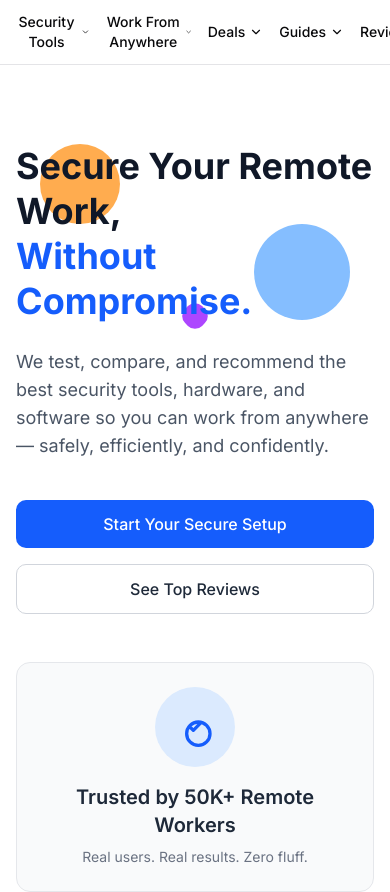
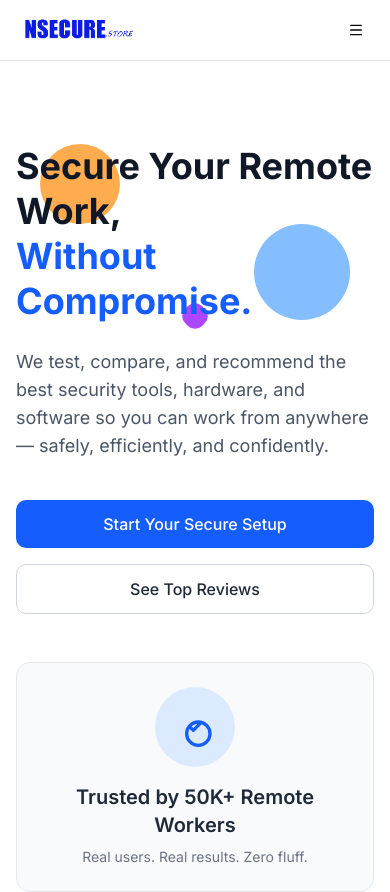
Before and after one commit to witos44/cms-frontend, a Next.js app: page / in a window 390 px wide. Shown: the top 892 px of the page. Built offline with nearby package versions, Linux system fonts and the light colour scheme.

Commit message:
mainnav addopted mobile version

```diff
--- a/components/MainNav.tsx
+++ b/components/MainNav.tsx
@@ -1,22 +1,20 @@
-"use client";
+// components/MainNav.tsx
+'use client';
 
 import Link from "next/link";
-import {
-  Popover,
-  PopoverContent,
-  PopoverTrigger,
-} from "@/components/ui/popover";
-import { ChevronDown } from "lucide-react";
-import { useEffect, useState } from "react";
+import { Button } from "@/components/ui/button";
+import { Menu, X } from "lucide-react";
+import { useState, useEffect } from "react";
 
 export default function MainNav() {
   const [mounted, setMounted] = useState(false);
+  const [mobileMenuOpen, setMobileMenuOpen] = useState(false);
 
   useEffect(() => {
     setMounted(true);
   }, []);
 
-  if (!mounted) return null; // 🔥 PENTING
+  if (!mounted) return null;
 
   return (
     <nav className="fixed top-0 z-50 w-full border-b bg-white/80 backdrop-blur supports-backdrop-filter:bg-white/60">
@@ -25,79 +23,154 @@ export default function MainNav() {
           <img src="/nsecure.png" alt="SecureRemote" className="h-8 w-auto" />
         </Link>
 
-        <div className="flex items-center space-x-4">
-          <NavPopover title="Security Tools">
+        {/* Desktop Navigation */}
+        <div className="hidden md:flex items-center space-x-4">
+          <NavDesktopItem title="Security Tools">
             <MenuItem href="/vpn">Best VPNs</MenuItem>
             <MenuItem href="/password-managers">Password Managers</MenuItem>
             <MenuItem href="/antivirus">Antivirus</MenuItem>
             <MenuItem href="/secure-cloud">Secure Cloud Storage</MenuItem>
             <MenuItem href="/hardware-keys">2FA Hardware Keys</MenuItem>
             <MenuItem href="/secure-email">Secure Email Providers</MenuItem>
-          </NavPopover>
+          </NavDesktopItem>
 
-          <NavPopover title="Work From Anywhere">
+          <NavDesktopItem title="Work From Anywhere">
             <MenuItem href="/remote-jobs">Remote Job Boards</MenuItem>
             <MenuItem href="/remote-tools">Team Collaboration Tools</MenuItem>
             <MenuItem href="/best-laptops">Best Laptops for Remote Work</MenuItem>
             <MenuItem href="/best-headsets">Best Headsets & Webcams</MenuItem>
-          </NavPopover>
+          </NavDesktopItem>
 
-          <NavPopover title="Deals">
+          <NavDesktopItem title="Deals">
             <MenuItem href="/deals/vpn">VPN Deals</MenuItem>
             <MenuItem href="/deals/software">Software Discounts</MenuItem>
             <MenuItem href="/deals/gear">Remote Gear Deals</MenuItem>
-          </NavPopover>
+          </NavDesktopItem>
 
-          <NavPopover title="Guides">
+          <NavDesktopItem title="Guides">
             <MenuItem href="/guides/cybersecurity-basics">Cybersecurity Basics</MenuItem>
             <MenuItem href="/guides/remote-work-starter">Remote Work Starter Kit</MenuItem>
             <MenuItem href="/guides/secure-setup">Secure Remote Workspace</MenuItem>
             <MenuItem href="/guides/privacy">Privacy Essentials</MenuItem>
-          </NavPopover>
+          </NavDesktopItem>
 
-          <NavPopover title="Reviews">
+          <NavDesktopItem title="Reviews">
             <MenuItem href="/reviews/software">Software Reviews</MenuItem>
             <MenuItem href="/reviews/hardware">Hardware Reviews</MenuItem>
             <MenuItem href="/reviews/platforms">Remote Job Platforms</MenuItem>
-          </NavPopover>
+          </NavDesktopItem>
         </div>
+
+        {/* Mobile Trigger */}
+        <Button
+          variant="ghost"
+          size="icon"
+          className="md:hidden"
+          onClick={() => setMobileMenuOpen(!mobileMenuOpen)}
+        >
+          {mobileMenuOpen ? <X size={24} /> : <Menu size={24} />}
+        </Button>
       </div>
+
+      {/* Mobile Menu */}
+      {mobileMenuOpen && (
+        <div className="md:hidden bg-white border-t">
+          <div className="p-4 space-y-3">
+            <NavMobileItem title="Security Tools">
+              <MenuItem href="/vpn">Best VPNs</MenuItem>
+              <MenuItem href="/password-managers">Password Managers</MenuItem>
+              <MenuItem href="/antivirus">Antivirus</MenuItem>
+              <MenuItem href="/secure-cloud">Secure Cloud Storage</MenuItem>
+              <MenuItem href="/hardware-keys">2FA Hardware Keys</MenuItem>
+              <MenuItem href="/secure-email">Secure Email Providers</MenuItem>
+            </NavMobileItem>
+
+            <NavMobileItem title="Work From Anywhere">
+              <MenuItem href="/remote-jobs">Remote Job Boards</MenuItem>
+              <MenuItem href="/remote-tools">Team Collaboration Tools</MenuItem>
+              <MenuItem href="/best-laptops">Best Laptops for Remote Work</MenuItem>
+              <MenuItem href="/best-headsets">Best Headsets & Webcams</MenuItem>
+            </NavMobileItem>
+
+            <NavMobileItem title="Deals">
+              <MenuItem href="/deals/vpn">VPN Deals</MenuItem>
+              <MenuItem href="/deals/software">Software Discounts</MenuItem>
+              <MenuItem href="/deals/gear">Remote Gear Deals</MenuItem>
+            </NavMobileItem>
+
+            <NavMobileItem title="Guides">
+              <MenuItem href="/guides/cybersecurity-basics">Cybersecurity Basics</MenuItem>
+              <MenuItem href="/guides/remote-work-starter">Remote Work Starter Kit</MenuItem>
+              <MenuItem href="/guides/secure-setup">Secure Remote Workspace</MenuItem>
+              <MenuItem href="/guides/privacy">Privacy Essentials</MenuItem>
+            </NavMobileItem>
+
+            <NavMobileItem title="Reviews">
+              <MenuItem href="/reviews/software">Software Reviews</MenuItem>
+              <MenuItem href="/reviews/hardware">Hardware Reviews</MenuItem>
+              <MenuItem href="/reviews/platforms">Remote Job Platforms</MenuItem>
+            </NavMobileItem>
+          </div>
+        </div>
+      )}
     </nav>
   );
 }
 
-function NavPopover({
-  title,
-  children,
-}: {
-  title: string;
-  children: React.ReactNode;
-}) {
+// Desktop: Gunakan Popover seperti sebelumnya
+function NavDesktopItem({ title, children }: { title: string; children: React.ReactNode }) {
   return (
-    <Popover>
-      <PopoverTrigger className="flex items-center gap-1 text-sm font-medium hover:underline">
-        {title} <ChevronDown size={14} />
-      </PopoverTrigger>
-      <PopoverContent className="w-[350px] p-4 bg-white" align="start">
+    <div className="relative group">
+      <button className="flex items-center gap-1 text-sm font-medium hover:underline">
+        {title} <ChevronDown size={14} className="group-hover:rotate-180 transition-transform" />
+      </button>
+      <div className="absolute left-0 mt-1 w-[350px] p-4 bg-white border rounded-lg shadow-lg z-50 opacity-0 invisible group-hover:opacity-100 group-hover:visible transition-all">
         {children}
-      </PopoverContent>
-    </Popover>
+      </div>
+    </div>
   );
 }
 
-function MenuItem({
-  href,
-  children,
-}: {
-  href: string;
-  children: React.ReactNode;
-}) {
+// Mobile: Gunakan collapsible accordion
+function NavMobileItem({ title, children }: { title: string; children: React.ReactNode }) {
+  const [open, setOpen] = useState(false);
+
+  return (
+    <div>
+      <button
+        className="flex items-center justify-between w-full text-left font-medium py-2"
+        onClick={() => setOpen(!open)}
+      >
+        {title}
+        <ChevronDown size={16} className={`transition-transform ${open ? 'rotate-180' : ''}`} />
+      </button>
+      {open && (
+        <div className="ml-4 mt-2 space-y-1">
+          {children}
+        </div>
+      )}
+    </div>
+  );
+}
+
+function MenuItem({ href, children }: { href: string; children: React.ReactNode }) {
   return (
     <Link
       href={href}
       className="block rounded px-3 py-2 text-sm transition hover:bg-gray-100"
+      onClick={(e) => {
+        // Tutup mobile menu saat klik
+        const mobileMenu = document.querySelector('[class*="md:hidden"]');
+        if (mobileMenu) {
+          const button = mobileMenu.previousElementSibling?.querySelector('button');
+          button?.click();
+        }
+      }}
     >
       {children}
     </Link>
   );
 }
+
+// Impor ikon yang dibutuhkan
+import { ChevronDown } from "lucide-react";
```
